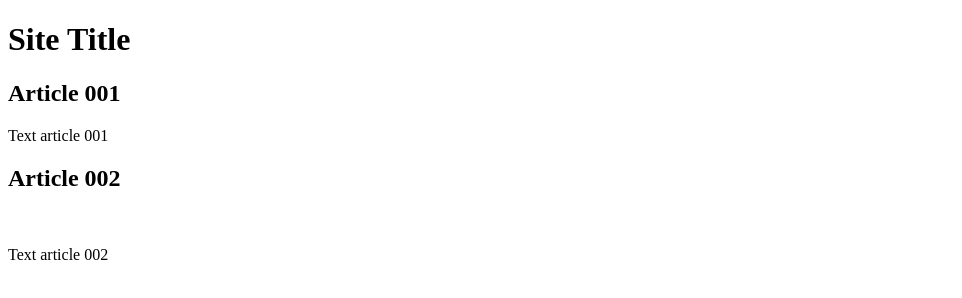
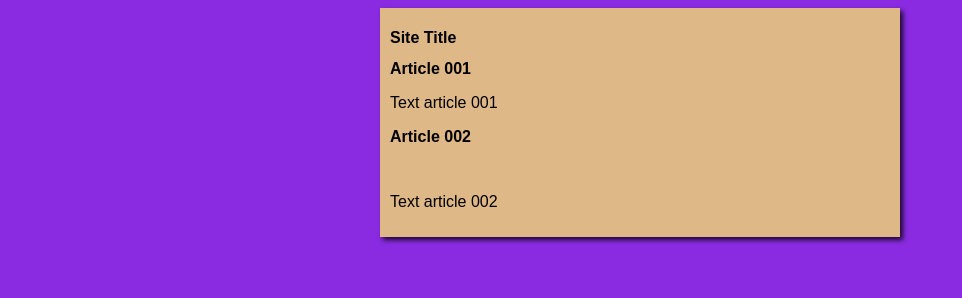
Before and after one commit to Vwebdev4u/Studies-Tests, a plain HTML site: page index.html in a window 1280 px wide. Shown: the whole page, without its empty margins (0-962 px from the left). Drawn offline with Linux system fonts and the light colour scheme.

Commit message:
I started the design
testing branch

```diff
--- a/index.html
+++ b/index.html
@@ -5,6 +5,7 @@
     <meta name="viewport" content="width=device-width, initial-scale=1.0">
     <meta http-equiv="X-UA-Compatible" content="ie=edge">
     <title>GitHub branch testing</title>
+    <link rel="stylesheet" href="styles/style.css">
 </head>
 <body>
     <main>
--- /dev/null
+++ b/styles/style.css
@@ -0,0 +1,16 @@
+*{
+    font-family: Arial, Helvetica, sans-serif;
+    font-size: 16px;
+}
+
+body{
+    background-color: #8a2be2;
+}
+
+main{
+    background-color: burlywood;
+    width: 500px;
+    margin: auto;
+    padding: 10px;
+    box-shadow: 3px 3px 5px #000000cd;
+}
```
